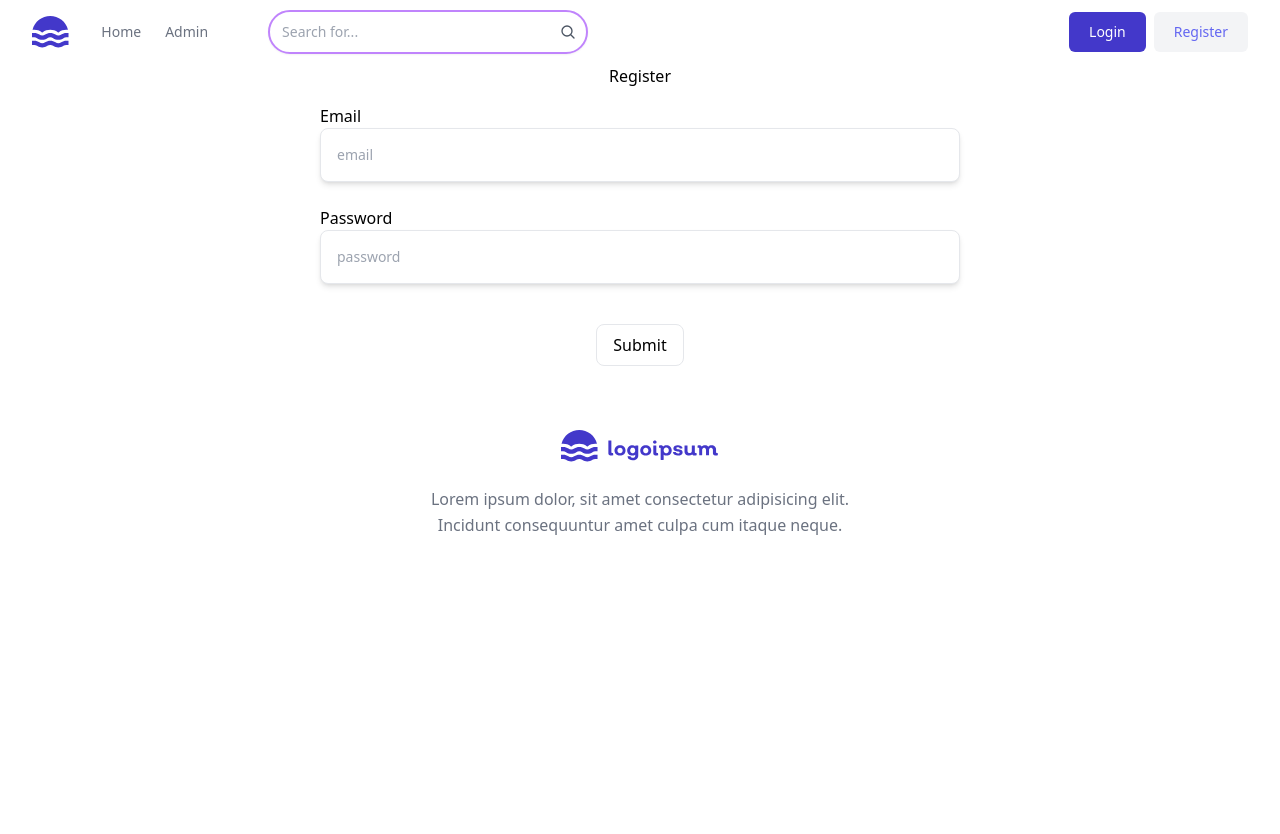
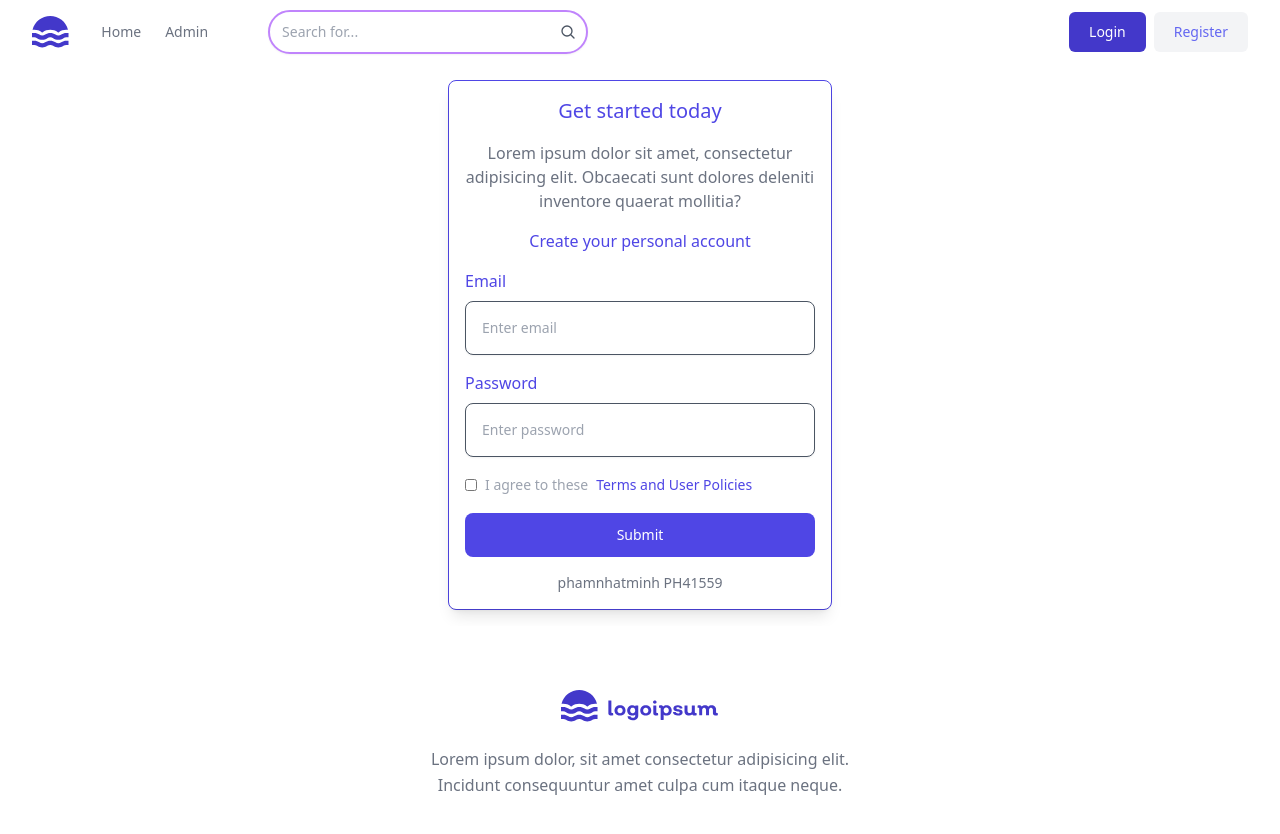
Before and after one commit to pnminh52/TypeScript_LandinPage, a React (Vite) app: page /register in a window 1280 px wide. Shown: the top 834 px of the page. Before the commit the page ends 800 px from the top, so only its background shows below. Built offline with nearby package versions, Linux system fonts and the light colour scheme; data requests are answered from the project's data file.

Commit message:
Register UI Update

```diff
--- a/db.json
+++ b/db.json
@@ -10,16 +10,13 @@
       "id": 1
     },
     {
-      "id": 2,
-      "title": "Product name ",
-      "description": "Product description",
-      "price": 1249,
-      "discountPercentage": 15.46,
-      "rating": 4.09,
-      "stock": 36,
-      "brand": "Samsung",
-      "category": "smartphones",
-      "thumbnail": "https://store.storeimages.cdn-apple.com/4982/as-images.apple.com/is/watch-compare-series9-202309?wid=396&hei=468&fmt=jpeg&qlt=90&.v=1692836321777"
+      "title": "情報技術新入生の旅日記 ...",
+      "thumbnail": "https://store.storeimages.cdn-apple.com/4982/as-images.apple.com/is/airpods-max-hero-select-202011?wid=940&hei=1112&fmt=jpeg&qlt=90&.v=1604709293000",
+      "price": 1000,
+      "discountPercentage": 10,
+      "stock": 12,
+      "description": "desc 3",
+      "id": 2
     },
     {
       "id": 3,
@@ -102,6 +99,31 @@
       "email": "testmail@gmail.com",
       "password": "$2a$10$BJN7W79sBA/UikTDyuO7I.zUe2bHzdZpagtTBU7HM1WBG6/IIKKzC",
       "id": 4
+    },
+    {
+      "email": "111@gmail.com",
+      "password": "$2a$10$NecY/LNSqfa3K1AvvSIvyOf7/eD3p.Hpj4Ow95ZbIg4RBzMZ0rf9i",
+      "id": 5
+    },
+    {
+      "email": "testemail@gmail.com",
+      "password": "$2a$10$He2Su5BcbyAMYoYHncSeR.kkAqq1gRKtid.SHSEmrjMrcu7d0UcWm",
+      "id": 6
+    },
+    {
+      "email": "minh@gmail.com",
+      "password": "$2a$10$cG5ScAlgaPo00EQbFilrHOBF6qoxS2cJFGyJJljebUhCktG5x5drq",
+      "id": 7
+    },
+    {
+      "email": "11111@gmail.com",
+      "password": "$2a$10$ZopHD2uLM.m1Xxue45/tPeCjhFxAwl1DioMtRa0Mv/5nGh9plVABe",
+      "id": 8
+    },
+    {
+      "email": "q2qwq@gmail.com",
+      "password": "$2a$10$dlOGP.jVbbh1i5Ooi6mY0O2h8mKFZ/lKOcwAw0/0FyvAXqcZpjqrS",
+      "id": 9
     }
   ]
 }
--- a/src/pages/Login.tsx
+++ b/src/pages/Login.tsx
@@ -5,104 +5,7 @@ import Register from './Register'
 type Props = {}
 
 const Login = (props: Props) => {
-  return (
-    <div className='mx-auto max-w-screen-xl px-4 py-16 sm:px-6 lg:px-8'>
-      <div className='mx-auto max-w-lg'>
-        <h1 className='text-center text-2xl font-bold text-indigo-600 sm:text-3xl'>Get started today</h1>
-
-        <p className='mx-auto mt-4 max-w-md text-center text-gray-500'>
-          Lorem ipsum dolor sit amet, consectetur adipisicing elit. Obcaecati sunt dolores deleniti inventore quaerat
-          mollitia?
-        </p>
-
-        <form action='#' className='mb-0 mt-6 space-y-4 rounded-lg p-4 shadow-lg sm:p-6 lg:p-8'>
-          <p className='text-center text-lg font-medium'>Sign in to your account</p>
-
-          <div>
-            <label htmlFor='email' className='sr-only'>
-              Email
-            </label>
-
-            <div className='relative'>
-              <input
-                type='email'
-                className='w-full rounded-lg border-gray-200 p-4 pe-12 text-sm shadow-sm'
-                placeholder='Enter email'
-              />
-
-              <span className='absolute inset-y-0 end-0 grid place-content-center px-4'>
-                <svg
-                  xmlns='http://www.w3.org/2000/svg'
-                  className='size-4 text-gray-400'
-                  fill='none'
-                  viewBox='0 0 24 24'
-                  stroke='currentColor'
-                >
-                  <path
-                    strokeLinecap='round'
-                    strokeLinejoin='round'
-                    strokeWidth='2'
-                    d='M16 12a4 4 0 10-8 0 4 4 0 008 0zm0 0v1.5a2.5 2.5 0 005 0V12a9 9 0 10-9 9m4.5-1.206a8.959 8.959 0 01-4.5 1.207'
-                  />
-                </svg>
-              </span>
-            </div>
-          </div>
-
-          <div>
-            <label htmlFor='password' className='sr-only'>
-              Password
-            </label>
-
-            <div className='relative'>
-              <input
-                type='password'
-                className='w-full rounded-lg border-gray-200 p-4 pe-12 text-sm shadow-sm'
-                placeholder='Enter password'
-              />
-
-              <span className='absolute inset-y-0 end-0 grid place-content-center px-4'>
-                <svg
-                  xmlns='http://www.w3.org/2000/svg'
-                  className='size-4 text-gray-400'
-                  fill='none'
-                  viewBox='0 0 24 24'
-                  stroke='currentColor'
-                >
-                  <path
-                    strokeLinecap='round'
-                    strokeLinejoin='round'
-                    strokeWidth='2'
-                    d='M15 12a3 3 0 11-6 0 3 3 0 016 0z'
-                  />
-                  <path
-                    strokeLinecap='round'
-                    strokeLinejoin='round'
-                    strokeWidth='2'
-                    d='M2.458 12C3.732 7.943 7.523 5 12 5c4.478 0 8.268 2.943 9.542 7-1.274 4.057-5.064 7-9.542 7-4.477 0-8.268-2.943-9.542-7z'
-                  />
-                </svg>
-              </span>
-            </div>
-          </div>
-
-          <button
-            type='submit'
-            className='block w-full rounded-lg bg-indigo-600 px-5 py-3 text-sm font-medium text-white'
-          >
-            Sign in
-          </button>
-
-          <p className='text-center text-sm text-gray-500'>
-            No account?
-            <a className='underline' href='/register'>
-              Sign up
-            </a>
-          </p>
-        </form>
-      </div>
-    </div>
-  )
+  return <div>login page</div>
 }
 
 export default Login
--- a/src/pages/Register.tsx
+++ b/src/pages/Register.tsx
@@ -23,7 +23,7 @@ const Register = () => {
     ;(async () => {
       const { data } = await instance.post('/register', user)
       if (data.user) {
-        const isConfirm = confirm('Dang ky thanh cong, sang trang dang nhap')
+        const isConfirm = confirm('Register successfully!')
         if (isConfirm) {
           navigate('/login')
         }
@@ -33,34 +33,73 @@ const Register = () => {
 
   return (
     <div>
-      <form onSubmit={handleSubmit(onSubmit)}>
-        <h2 className='text-center'>Register</h2>
-        <div className=' mx-auto  px-4 py-4 sm:px-80 lg:px-80  '>
-          <label htmlFor='email'>Email</label>
+      <div className='mx-auto max-w-screen-xl px-64 py-4 sm:px-6 lg:px-8  '>
+        <div className='mx-auto max-w-sm border rounded-lg border-indigo-600'>
+          <form onSubmit={handleSubmit(onSubmit)} className='mb-0  space-y-4 rounded-lg p-2 shadow-lg sm:p-16 lg:p-4'>
+            <h1 className='text-center text-xl font-md text-indigo-600 '>Get started today</h1>
+
+            <p className='mx-auto mt-2 max-w-md font-thin text-center text-gray-500'>
+              Lorem ipsum dolor sit amet, consectetur adipisicing elit. Obcaecati sunt dolores deleniti inventore
+              quaerat mollitia?
+            </p>
+            <p className='text-center text-md font-md text-indigo-600'>Create your personal account</p>
+
+            <div>
+              <div className='mb-2 font-thin text-indigo-600'>
+                <label htmlFor='password'>Email</label>
+              </div>
+
+              <div className='relative'>
                 <input
                   type='email'
-            className='w-full shadow-md rounded-lg p-4 pe-12 text-sm border border-gray-200 '
-            placeholder='email'
+                  className='w-full rounded-lg border border-gray-600 p-4 pe-12 text-sm shadow-sm'
+                  placeholder='Enter email'
                   {...register('email', { required: true })}
                 />
                 {errors.email && <div className='text-red-500'>{errors.email.message}</div>}
               </div>
-        <div className=' mx-auto  px-4 py-2 sm:px-80 lg:px-80 '>
+            </div>
+
+            <div>
+              <div className='mb-2 font-thin text-indigo-600'>
                 <label htmlFor='password'>Password</label>
+              </div>
+
+              <div className='relative'>
                 <input
                   type='password'
-            className='w-full shadow-md rounded-lg  p-4 pe-12 text-sm border border-gray-200 '
-            placeholder='password'
+                  className='w-full rounded-lg border border-gray-600 p-4 pe-12 text-sm shadow-sm'
+                  placeholder='Enter password'
                   {...register('password', { required: true, minLength: 6 })}
                 />
                 {errors.password && <div className='text-red-500'>{errors.password.message}</div>}
               </div>
-        <div className='text-center'>
-          <button type='submit' className='border border-gray-200 mt-8 px-4 py-2 rounded-lg '>
+            </div>
+            <label htmlFor='Option1' className='flex cursor-pointer items-start gap-4'>
+              <div className='flex items-center'>
+                &#8203;
+                <input
+                  type='checkbox'
+                  className='hover:cursor-pointer mr-2 size-3 rounded border border-gray-300'
+                  id='Option1'
+                />
+                <strong className='font-thin text-sm text-gray-400 mr-2'> I agree to these </strong>
+                <strong className='font-thin text-sm text-indigo-600'>Terms and User Policies</strong>
+              </div>
+            </label>
+            <div>
+              <button
+                type='submit'
+                className='block w-full rounded-lg bg-indigo-600 px-5 py-3 text-sm font-medium text-white'
+              >
                 Submit
               </button>
             </div>
+
+            <p className='text-center text-sm text-gray-500'>phamnhatminh PH41559</p>
           </form>
+        </div>
+      </div>
     </div>
   )
 }
```
Lines whose indentation alone changed are shown as unchanged.
